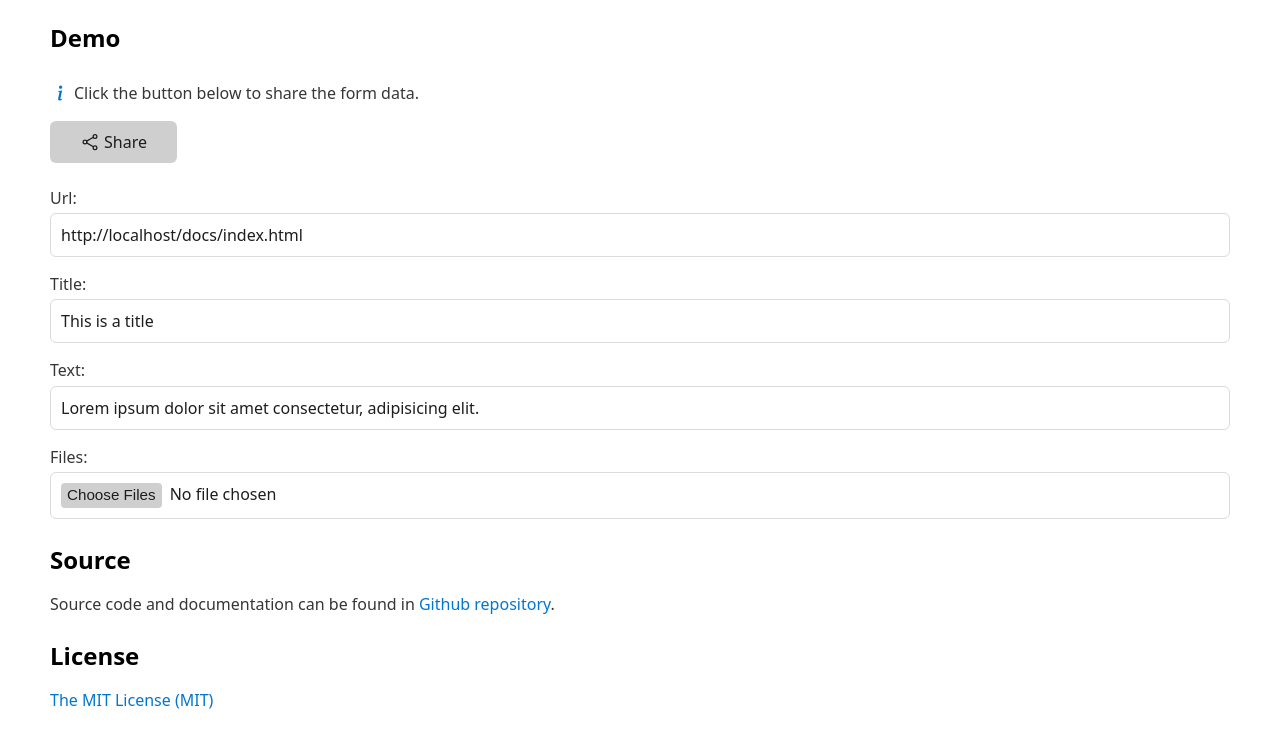
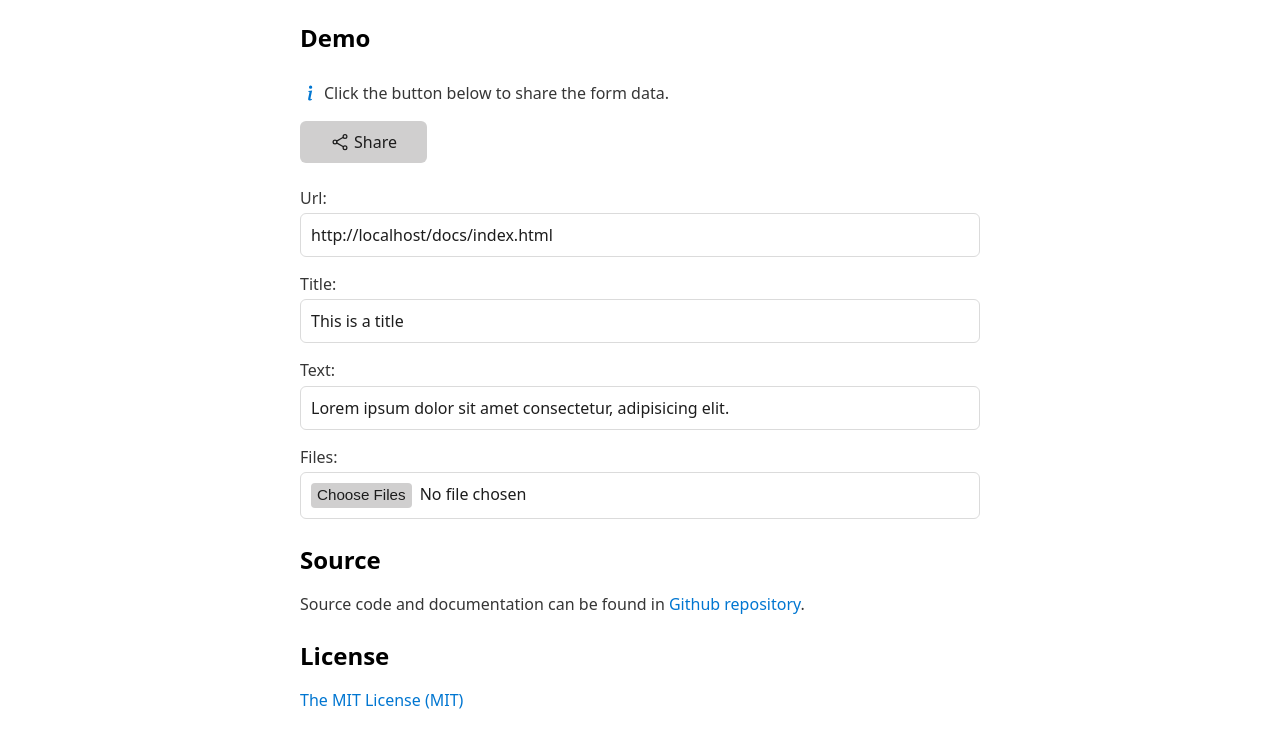
Before and after one commit to georapbox/web-share-element, a website built with Parcel: page docs/index.html in a window 1280 px wide. Shown: the part 115-846 px from the top of the page. Built offline with nearby package versions, Linux system fonts and the light colour scheme; files whose address does not match are found by name.

Commit message:
Minor update

```diff
--- a/docs/css/main.css
+++ b/docs/css/main.css
@@ -1,7 +1,3 @@
-:root {
-  --body-max-width: 700px;
-}
-
 *,
 *::before,
 *::after {
--- a/docs/css/water.css
+++ b/docs/css/water.css
@@ -3,7 +3,7 @@
  * NOTE: This is a customized version of water.css.
  */
 :root {
-  --body-max-width: 1200px;
+  --body-max-width: 700px;
 
   --background-body: #fff;
   --background: #efefef;
```
